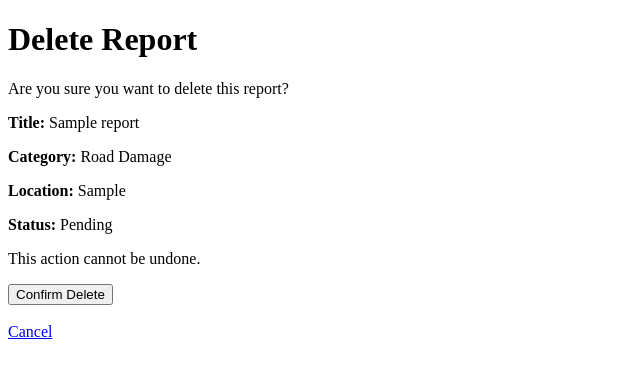
After one commit to alyanaiscoding/iAksyon-Campugan-KirsteneAlyana-G7, a Django app: page /reports/1/delete/ in a window 1280 px wide. The commit adds this page. Shown: the top 378 px of the page, without its empty margins (0-640 px from the left). Run offline with Django 5.2, Linux system fonts and the light colour scheme; a user stored in the database is signed in; tables that the repository leaves empty hold one stand-in row (values such as "Sample post"); parts of the project's set-up code (start-up, migrations or seed data) failed here and were passed over.

Commit message:
feat: implement report deletion confirmation page and navigation

```diff
--- /dev/null
+++ b/templates/reports/report_confirm_delete.html
@@ -0,0 +1,31 @@
+<!DOCTYPE html>
+<html lang="en">
+<head>
+    <meta charset="UTF-8">
+    <meta name="viewport" content="width=device-width, initial-scale=1.0">
+    <title>Delete Report | iAksyon</title>
+</head>
+<body>
+
+    <h1>Delete Report</h1>
+
+    <p>Are you sure you want to delete this report?</p>
+
+    <p><strong>Title:</strong> {{ object.title }}</p>
+    <p><strong>Category:</strong> {{ object.get_category_display }}</p>
+    <p><strong>Location:</strong> {{ object.location }}</p>
+    <p><strong>Status:</strong> {{ object.get_status_display }}</p>
+
+    <p>This action cannot be undone.</p>
+
+    <form method="POST">
+        {% csrf_token %}
+        <button type="submit">Confirm Delete</button>
+    </form>
+
+    <br>
+
+    <a href="{% url 'report_list' %}">Cancel</a>
+
+</body>
+</html>
```
Also changed, not shown: templates/reports/report_list.html (+8 -0 lines).
